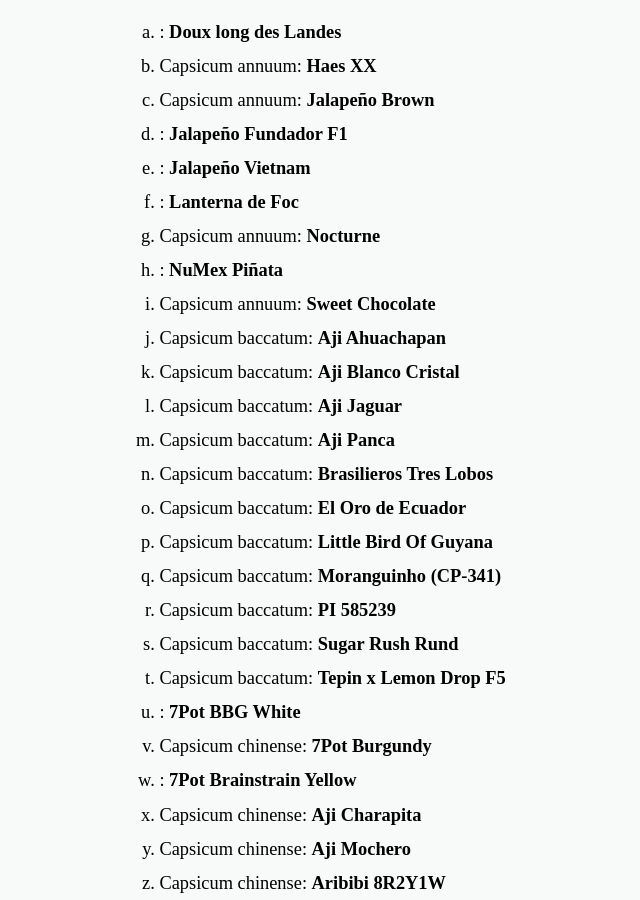
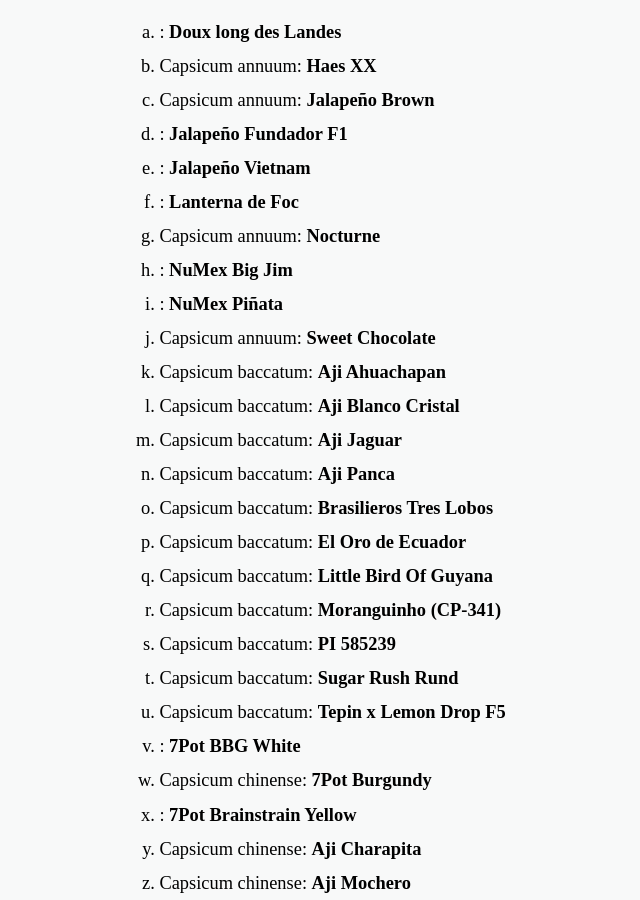
Before and after one commit to iamsebastian/blog.sebastian.science, a Jekyll site: the page built from chili_2019.md, in a window 1280 px wide and 900 px high, scrolled down 819 px. Shown: the whole window, without its empty margins (147-787 px from the left). Built offline with Jekyll 4.4.1, drawn with Linux system fonts in a browser that asks for light colours.

Commit message:
Update chili_2019.yaml

```diff
--- a/_data/chili_2019.yaml
+++ b/_data/chili_2019.yaml
@@ -28,6 +28,11 @@ Lanterna de Foc:
       sprout:
       extra:
 Nocturne:
+  seeds:
+    - sown: 2019-01-07
+      sprout:
+      extra:
+NuMex Big Jim:
   seeds:
     - sown: 2019-01-07
       sprout:
```
